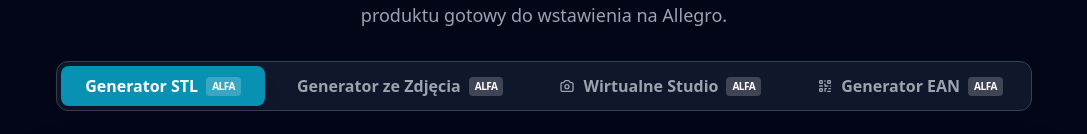
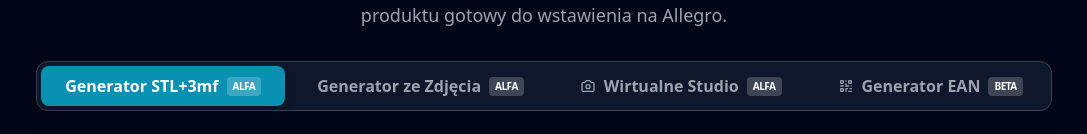
Before and after one commit to Kapski34/Kapski, a React (Vite) app: page / in a window 1280 px wide. Shown: the part 177-311 px from the top of the page, without its empty margins (96-1183 px from the left). Built offline with nearby package versions, Linux system fonts and the light colour scheme; no server answers.

Commit message:
feat: Add cost analysis functionality
Implements the `handleAnalyzeCost` function to enable cost analysis for product listings. This feature allows users to get pricing insights based on the product image and auction title, improving the application's utility for sellers.

```diff
--- a/App.tsx
+++ b/App.tsx
@@ -344,6 +344,21 @@ export const App: React.FC = () => {
       } catch (err) { console.error("Błąd regeneracji:", err); }
   };
 
+  // Fix: Implemented handleAnalyzeCost to solve "Cannot find name 'handleAnalyzeCost'" error.
+  const handleAnalyzeCost = async () => {
+    if (!selectedImages[0] || !auctionTitle) return;
+    setCostAnalysisStatus('loading');
+    setCostAnalysisError(null);
+    try {
+      const result = await analyzePricing(selectedImages[0].blob, auctionTitle);
+      setCostAnalysisResult(result);
+      setCostAnalysisStatus('success');
+    } catch (err) {
+      setCostAnalysisStatus('error');
+      setCostAnalysisError(err instanceof Error ? err.message : 'Wystąpił błąd podczas analizy cen.');
+    }
+  };
+
   const handleExport = async (credentials: any) => {
     setExportStatus('exporting');
     setExportError(null);
@@ -394,16 +409,6 @@ export const App: React.FC = () => {
     }
   };
 
-  const handleAnalyzeCost = async () => {
-    if (!selectedImages[0] || !auctionTitle) return;
-    setCostAnalysisStatus('loading');
-    try {
-      const result = await analyzePricing(selectedImages[0].blob, auctionTitle);
-      setCostAnalysisResult(result);
-      setCostAnalysisStatus('success');
-    } catch (err) { setCostAnalysisStatus('error'); }
-  };
-
   const handleDownloadPackage = async () => {
     if (!selectedImages || !auctionTitle) return;
     setIsPackaging(true);
@@ -433,7 +438,7 @@ export const App: React.FC = () => {
                     onClick={() => setActiveTab('generator')}
                     className={`px-6 py-2 rounded-lg font-bold transition-all flex items-center gap-2 ${activeTab === 'generator' ? 'bg-cyan-600 text-white shadow-lg' : 'text-gray-400 hover:text-white'}`}
                 >
-                    Generator STL
+                    Generator STL+3mf
                     <span className="text-[10px] bg-white/20 px-1.5 py-0.5 rounded text-white uppercase tracking-tighter">Alfa</span>
                 </button>
                 <button
@@ -457,7 +462,7 @@ export const App: React.FC = () => {
                 >
                    <svg xmlns="http://www.w3.org/2000/svg" className="h-4 w-4" fill="none" viewBox="0 0 24 24" stroke="currentColor"><path strokeLinecap="round" strokeLinejoin="round" strokeWidth={2} d="M12 4v1m6 11h2m-6 0h-2v4m0-11v3m0 0h.01M12 12h4.01M16 20h4M4 12h4m12 0h.01M5 8h2a1 1 0 001-1V5a1 1 0 00-1-1H5a1 1 0 00-1 1v2a1 1 0 001 1zm12 0h2a1 1 0 001-1V5a1 1 0 00-1-1h-2a1 1 0 00-1 1v2a1 1 0 001 1zM5 20h2a1 1 0 001-1v-2a1 1 0 00-1-1H5a1 1 0 00-1 1v2a1 1 0 001 1z" /></svg>
                     Generator EAN
-                    <span className="text-[10px] bg-white/20 px-1.5 py-0.5 rounded text-white uppercase tracking-tighter">Alfa</span>
+                    <span className="text-[10px] bg-white/20 px-1.5 py-0.5 rounded text-white uppercase tracking-tighter">Beta</span>
                 </button>
             </div>
         </div>
```
